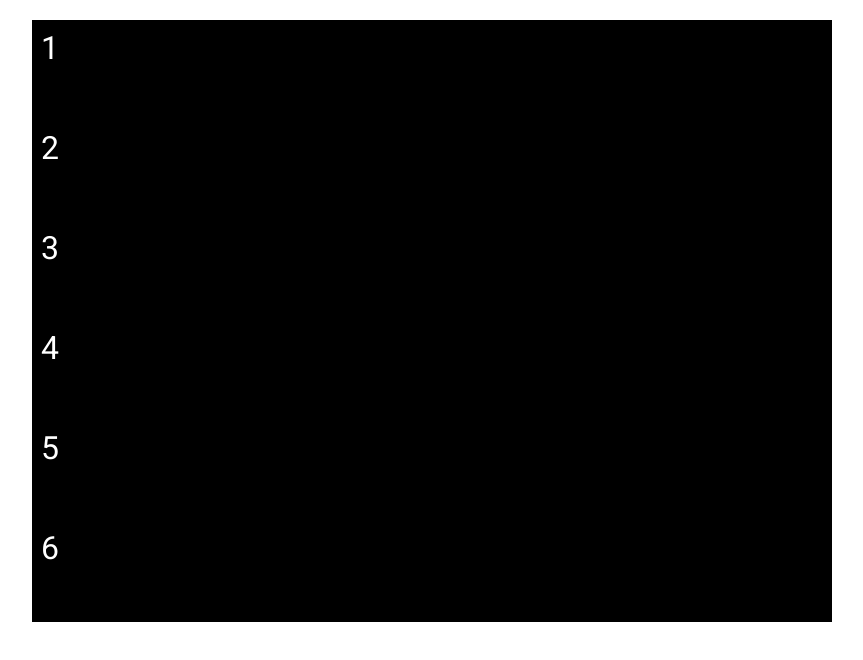
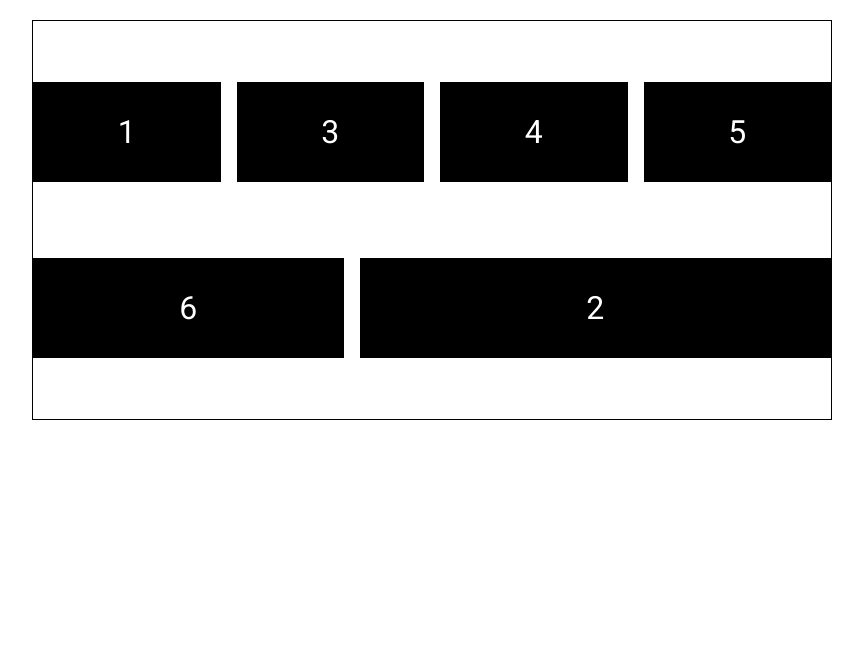
Before and after one commit to AfnanQureshi1/Learning-JS, a website: page Practice CSS/Flexbox CSS/index.html in a window 1280 px wide. Shown: the whole page, without its empty margins (208-1071 px from the left). Drawn offline with Linux system fonts and the light colour scheme.

Commit message:
flexbox CSS practiced

```diff
--- a/Practice CSS/Flexbox CSS/css/style.css
+++ b/Practice CSS/Flexbox CSS/css/style.css
@@ -17,13 +17,30 @@
   min-height: 400px;
   margin-inline: auto;
   border: 1px solid #000;
+  display: flex;
+  gap: 1rem;
+  justify-content: center;
+  align-items: center;
+  flex-flow: row wrap;
+  align-content: space-evenly;
 }
 
 .box {
-  min-width: 100px;
-  min-height: 100px;
+  /* min-width: 100px; */
+  height: 100px;
   background-color: #000;
   color: #fff;
   font-size: 2rem;
   padding: 0.5rem;
+
+  display: flex;
+  justify-content: center;
+  align-items: center;
+
+  flex: 1 1 150px;
 }
+
+.box:nth-child(2) {
+  flex: 2 2 150px;
+  order: 1;
+}
```
